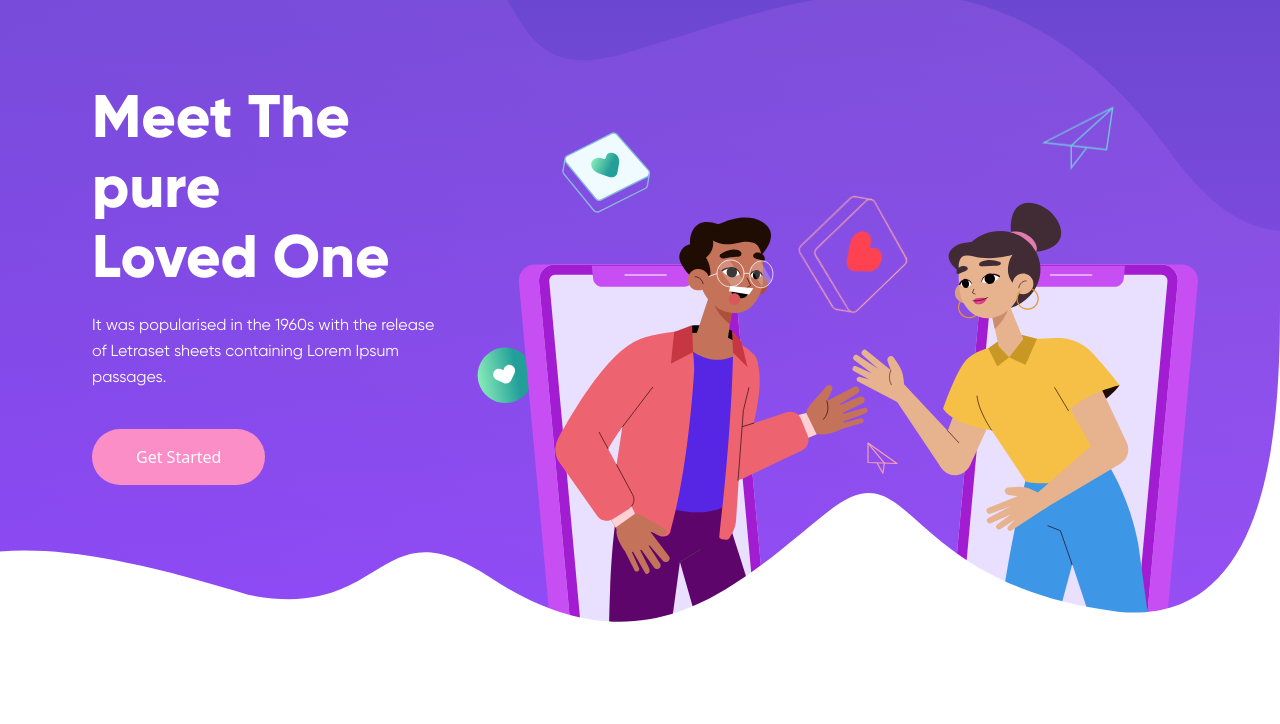
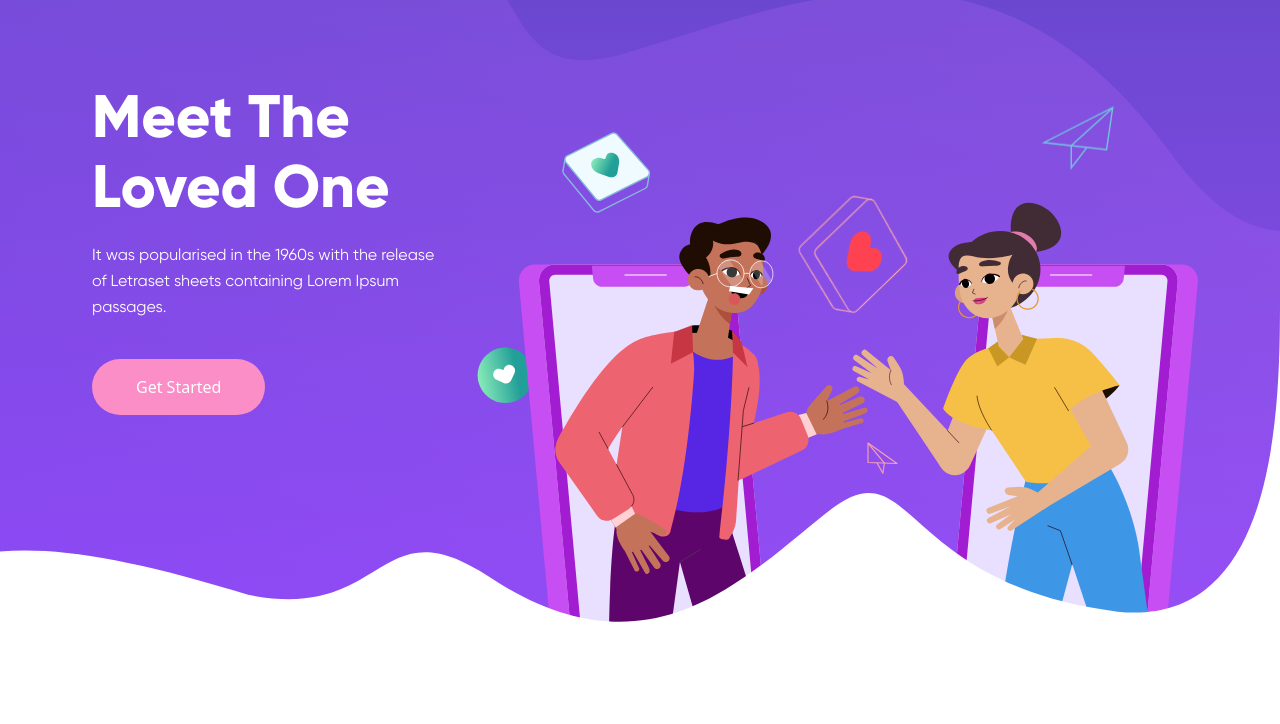
Before and after one commit to mokbulhussain/amore, a plain HTML site: page index.html in a window 1280 px wide. Shown: the part 76-800 px from the top of the page. Drawn offline with nearby package versions, Linux system fonts and the light colour scheme.

Commit message:
change pure title

```diff
--- a/index.html
+++ b/index.html
@@ -72,7 +72,7 @@
 				<div class="row">
 					<div class="col-xl-4 banner-content-colum col-lg-4 col-md-12">
 						<div class="banner-content  wow slideInLeft">
-							<h1>Meet The pure <br />
+							<h1>Meet The <br />
 								Loved One
 							</h1>
 							<p>It was popularised in the 1960s with the release of Letraset sheets containing Lorem Ipsum passages.</p>
```
